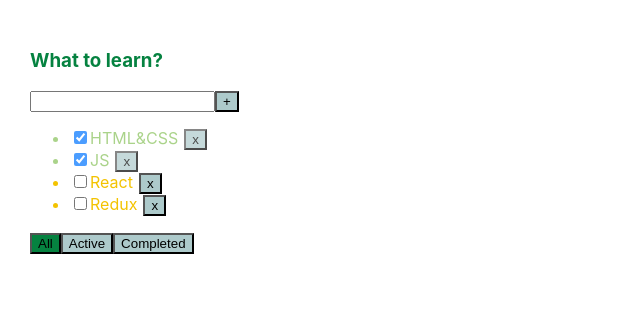
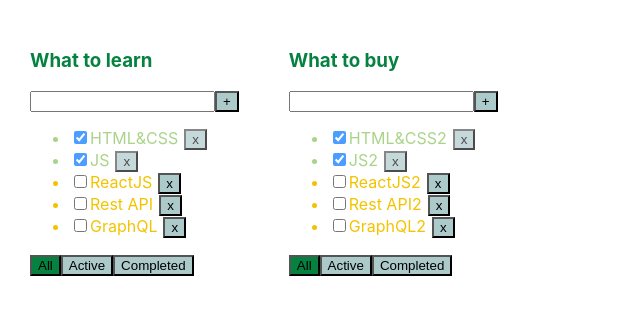
Before and after one commit to amnesia322/my-todolist, a React (Create React App) app: page / in a window 1280 px wide. Shown: the top 314 px of the page, without its empty margins (0-640 px from the left). Built offline with nearby package versions, Linux system fonts and the light colour scheme.

Commit message:
changed ArrayTasks, add todolists

```diff
--- a/src/App.tsx
+++ b/src/App.tsx
@@ -4,47 +4,88 @@
 import {v1} from "uuid";
 
 export type FilterValuesType = 'all' | 'active' | 'completed'
+type toDoListsType = {
+    id: string
+    title: string
+    filter: FilterValuesType
+}
+type TasksType = {
+    [key: string]: Array<TaskType>
+}
 
 function App() {
-    const [tasks, setTasks] = useState<Array<TaskType>>([
+    let todolistID1 = v1();
+    let todolistID2 = v1();
+
+    let [toDoLists, setToDoLists] = useState<Array<toDoListsType>>([
+        {id: todolistID1, title: 'What to learn', filter: 'all'},
+        {id: todolistID2, title: 'What to buy', filter: 'all'},
+    ])
+
+    let [tasks, setTasks] = useState<TasksType>({
+        [todolistID1]: [
+            {id: v1(), title: "HTML&CSS", isDone: true},
+            {id: v1(), title: "JS", isDone: true},
+            {id: v1(), title: "ReactJS", isDone: false},
+            {id: v1(), title: "Rest API", isDone: false},
+            {id: v1(), title: "GraphQL", isDone: false},
+        ],
+        [todolistID2]: [
+            {id: v1(), title: "HTML&CSS2", isDone: true},
+            {id: v1(), title: "JS2", isDone: true},
+            {id: v1(), title: "ReactJS2", isDone: false},
+            {id: v1(), title: "Rest API2", isDone: false},
+            {id: v1(), title: "GraphQL2", isDone: false},
+        ]
+    });
+
+    /*const [tasks, setTasks] = useState<Array<TaskType>>([
         {id: v1(), title: 'HTML&CSS', isDone: true},
         {id: v1(), title: 'JS', isDone: true},
         {id: v1(), title: 'React', isDone: false},
         {id: v1(), title: 'Redux', isDone: false},
     ])
-    const [filter, setFilter] = useState<FilterValuesType>('all')
+    const [filter, setFilter] = useState<FilterValuesType>('all')*/
 
     const addTask = (title: string) => {
-        const newTask = { id: v1(), title, isDone: false}
-        setTasks([newTask, ...tasks])
+        /*const newTask = { id: v1(), title, isDone: false}
+        setTasks([newTask, ...tasks])*/
     }
-    const removeTask = (taskID: string) => {
-setTasks(tasks.filter(t => t.id !== taskID))
+    const removeTask = (taskID: string, ) => {
+/*setTasks(tasks.filter(t => t.id !== taskID))*/
     }
     const changeStatus = (taskID: string, isDone: boolean) => {
-        setTasks(tasks.map(t => t.id !== taskID ? t : {...t, isDone}))
+        /*setTasks(tasks.map(t => t.id !== taskID ? t : {...t, isDone}))*/
 
     }
-    const changeFilter = (filter: FilterValuesType) => {
-        setFilter(filter)
+    const changeFilter = (filter: FilterValuesType, toDoListID: string) => {
+
     }
-    const getFilteredTasks = () => {
-        switch (filter) {
-            case "active":
-                return tasks.filter(t => !t.isDone)
-            case "completed":
-                return tasks.filter(t => t.isDone)
-            default:
-                return tasks
-        }
-    }
+
 
     return (
         <div className="App">
-            <ToDoList title='What to learn?' tasks={getFilteredTasks()}
-                      removeTask={removeTask} addTask={addTask}
-                      changeFilter={changeFilter} filter={filter}
-                      changeStatus={changeStatus}/>
+            {toDoLists.map(t=> {
+                const getFilteredTasks = () => {
+                    switch (t.filter) {
+                        case "active":
+                            return tasks[t.id].filter(t => !t.isDone)
+                        case "completed":
+                            return tasks[t.id].filter(t => t.isDone)
+                        default:
+                            return tasks[t.id]
+                    }
+                }
+                return (
+                    <ToDoList key={t.id} toDoListID={t.id}
+                              title={t.title} tasks={getFilteredTasks()}
+                              removeTask={removeTask} addTask={addTask}
+                              changeFilter={changeFilter} filter={t.filter}
+                              changeStatus={changeStatus}/>
+                )
+            })}
+
+
         </div>
     );
 }
--- a/src/components/ToDoList.tsx
+++ b/src/components/ToDoList.tsx
@@ -8,11 +8,12 @@
 }
 
 type ToDoListPropsType = {
+    toDoListID: string
     title: string
     tasks: Array<TaskType>
     addTask: (title: string) => void
     removeTask: (taskID: string) => void
-    changeFilter: (filter: FilterValuesType) => void
+    changeFilter: (filter: FilterValuesType, toDoListID: string) => void
     changeStatus: (taskID: string, isDone: boolean) => void
     filter: FilterValuesType
 }
@@ -33,18 +34,10 @@
         props.addTask(title.trim())
         setTitle('')
     }
-    const onKeyDownAddTask = (e: KeyboardEvent<HTMLInputElement>) => {
-        e.key === 'Enter' && onClickAddTask()
-    }
-    const onBlurInputError = () => {
-        title.trim() === '' ? setError(true) : setError(false)
-    }
-    const onClickRemoveTask = (taskID: string) => {
-        props.removeTask(taskID)
-    }
-    const onClickFilterHandler = (value: FilterValuesType) => {
-        props.changeFilter(value)
-    }
+    const onKeyDownAddTask = (e: KeyboardEvent<HTMLInputElement>) => e.key === 'Enter' && onClickAddTask()
+    const onBlurInputError = () => title.trim() === '' ? setError(true) : setError(false)
+    const onClickRemoveTask = (taskID: string) => props.removeTask(taskID)
+    const onClickFilterHandler = (value: FilterValuesType) => props.changeFilter(value, props.toDoListID)
 
 
     const taskItem = props.tasks.map(t => <li key={t.id} className={t.isDone ? 'done' : 'task'}>
```
